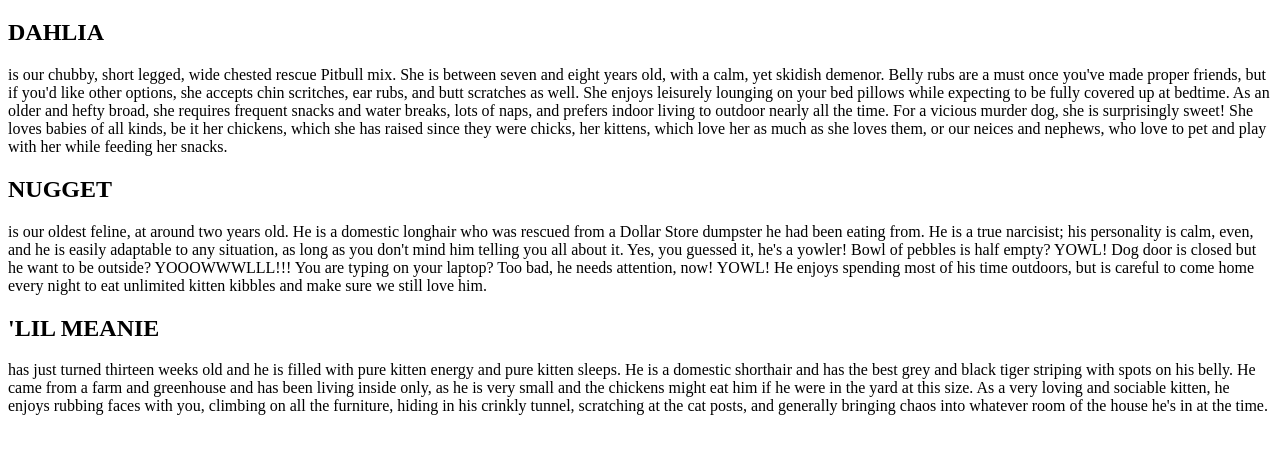
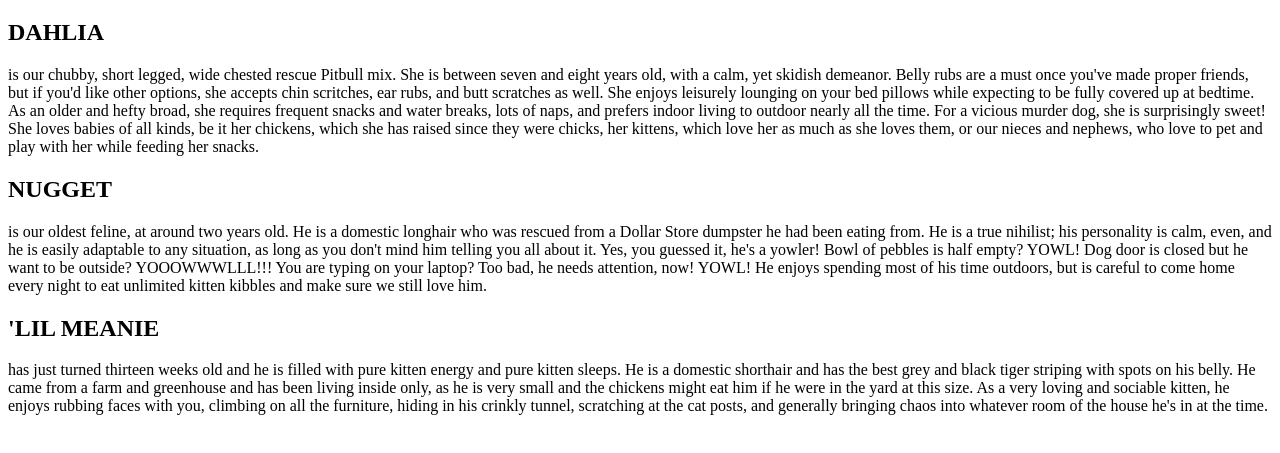
Before and after one commit to beksellsbones/hello_world, a plain HTML site: page index.html in a window 1280 px wide. Shown: the part 61-514 px from the top of the page. Drawn offline with Linux system fonts and the light colour scheme.

Commit message:
spell check 2.0

```diff
--- a/index.html
+++ b/index.html
@@ -7,9 +7,9 @@
   <body>
     <h1>Current Pet Introductions</h1>
     <h2>DAHLIA</h2>
-    <p>is our chubby, short legged, wide chested rescue Pitbull mix. She is between seven and eight years old, with a calm, yet skidish demenor. Belly rubs are a must once you've made proper friends, but if you'd like other options, she accepts chin scritches, ear rubs, and butt scratches as well. She enjoys leisurely lounging on your bed pillows while expecting to be fully covered up at bedtime. As an older and hefty broad, she requires frequent snacks and water breaks, lots of naps, and prefers indoor living to outdoor nearly all the time. For a vicious murder dog, she is surprisingly sweet! She loves babies of all kinds, be it her chickens, which she has raised since they were chicks, her kittens, which love her as much as she loves them, or our neices and nephews, who love to pet and play with her while feeding her snacks.</p>
+    <p>is our chubby, short legged, wide chested rescue Pitbull mix. She is between seven and eight years old, with a calm, yet skidish demeanor. Belly rubs are a must once you've made proper friends, but if you'd like other options, she accepts chin scritches, ear rubs, and butt scratches as well. She enjoys leisurely lounging on your bed pillows while expecting to be fully covered up at bedtime. As an older and hefty broad, she requires frequent snacks and water breaks, lots of naps, and prefers indoor living to outdoor nearly all the time. For a vicious murder dog, she is surprisingly sweet! She loves babies of all kinds, be it her chickens, which she has raised since they were chicks, her kittens, which love her as much as she loves them, or our nieces and nephews, who love to pet and play with her while feeding her snacks.</p>
     <h2>NUGGET</h2>
-    <p>is our oldest feline, at around two years old. He is a domestic longhair who was rescued from a Dollar Store dumpster he had been eating from. He is a true narcisist; his personality is calm, even, and he is easily adaptable to any situation, as long as you don't mind him telling you all about it. Yes, you guessed it, he's a yowler! Bowl of pebbles is half empty? YOWL! Dog door is closed but he want to be outside? YOOOWWWLLL!!! You are typing on your laptop? Too bad, he needs attention, now! YOWL! He enjoys spending most of his time outdoors, but is careful to come home every night to eat unlimited kitten kibbles and make sure we still love him.</p>
+    <p>is our oldest feline, at around two years old. He is a domestic longhair who was rescued from a Dollar Store dumpster he had been eating from. He is a true nihilist; his personality is calm, even, and he is easily adaptable to any situation, as long as you don't mind him telling you all about it. Yes, you guessed it, he's a yowler! Bowl of pebbles is half empty? YOWL! Dog door is closed but he want to be outside? YOOOWWWLLL!!! You are typing on your laptop? Too bad, he needs attention, now! YOWL! He enjoys spending most of his time outdoors, but is careful to come home every night to eat unlimited kitten kibbles and make sure we still love him.</p>
     <h2>'LIL MEANIE</h2>
     <p>has just turned thirteen weeks old and he is filled with pure kitten energy and pure kitten sleeps. He is a domestic shorthair and has the best grey and black tiger striping with spots on his belly. He came from a farm and greenhouse and has been living inside only, as he is very small and the chickens might eat him if he were in the yard at this size. As a very loving and sociable kitten, he enjoys rubbing faces with you, climbing on all the furniture, hiding in his crinkly tunnel, scratching at the cat posts, and generally bringing chaos into whatever room of the house he's in at the time.</p>
   </body>
```
